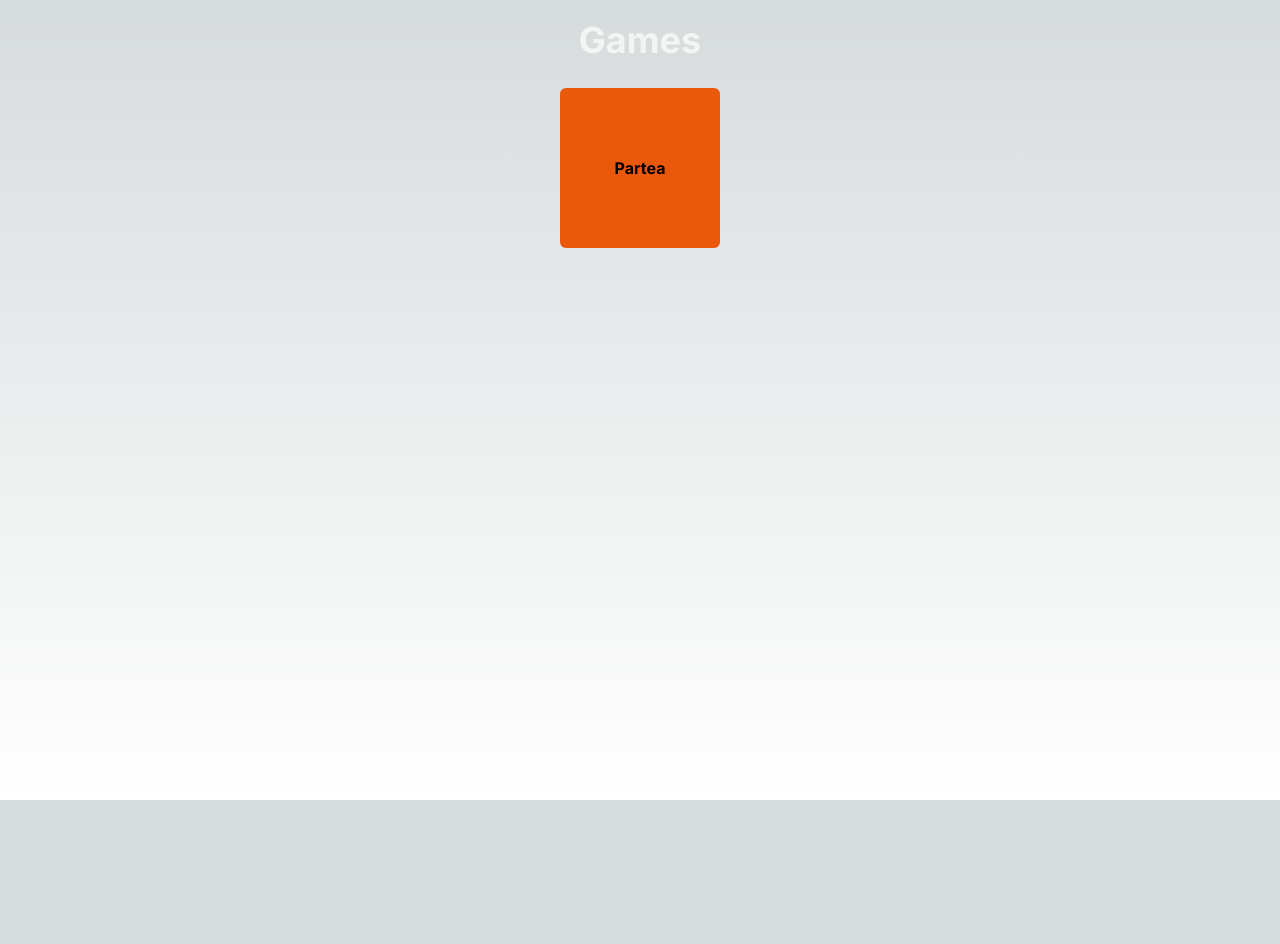
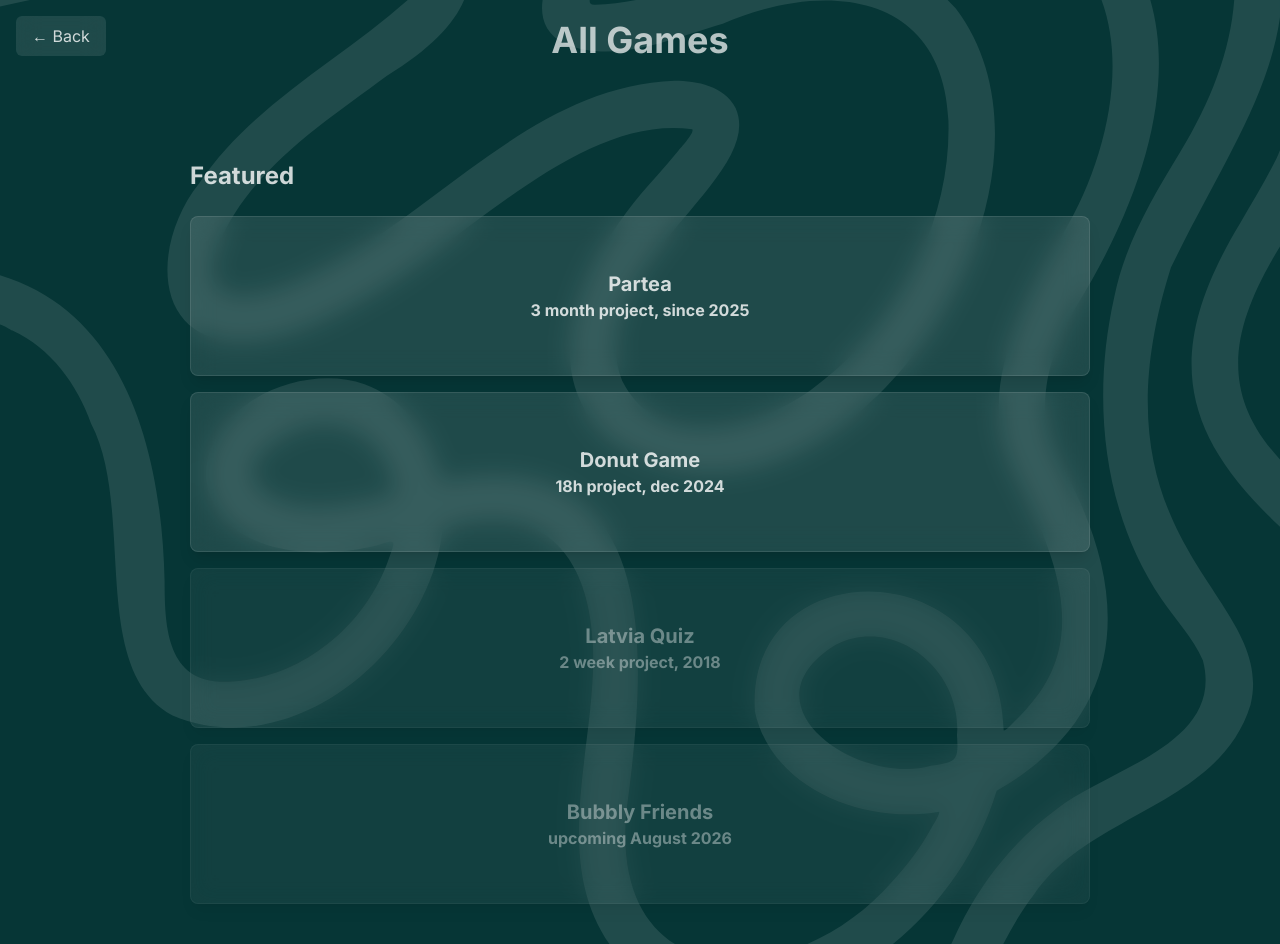
Before and after one commit to KlavsKalnins/portfolio-klavs, a Next.js app: page /games in a window 1280 px wide. Before the commit the page ends 800 px from the top, so only its background shows below. Built offline with nearby package versions, Linux system fonts and the light colour scheme.

Commit message:
updated page

```diff
--- a/src/app/games/page.tsx
+++ b/src/app/games/page.tsx
@@ -1,23 +1,55 @@
-"use client";
+import Link from "next/link";
 
-import Link from "next/link";
-import { FC } from "react";
+const games = [
+  { href: "/games/partea", title: "Partea", description: "3 month project, since 2025", isEnabled: true },
+  { href: "https://play.google.com/store/apps/details?id=com.klavs.unity.donutgame", title: "Donut Game", description: "18h project, dec 2024", isEnabled: true },
+  { href: "/lietotnes/latvian", title: "Latvia Quiz", description: "2 week project, 2018", isEnabled: false },
+  { href: "/games/bubblyFriends", title: "Bubbly Friends", description: "upcoming August 2026", isEnabled: false },
+];
 
+// Ensure even number of items by adding a "Coming Soon" card if necessary
+if (games.length % 2 !== 0) {
+  games.push({ href: "#", title: "Coming Soon", description: "", isEnabled: false });
+}
 
 export default function Games() {
   return (
-    <main className="flex min-h-screen flex-col items-center gap-2">
+    <main className="relative min-h-screen flex flex-col items-center justify-center bg-[#063636] overflow-hidden">
+      {/* Background Line Art */}
+      <div className="absolute inset-0 bg-[url('/partea/line_art.svg')] bg-cover bg-center opacity-10 z-0" />
+
+      <Link
+        href="/"
+        className="absolute top-4 left-4 bg-white/10 backdrop-blur-md px-4 py-2 rounded-md text-white/80 hover:bg-white/20 transition-colors z-10"
+      >
+        ← Back
+      </Link>
+
+      {/* Header */}
       <div className="h-20 flex justify-center items-center z-10">
-        <h1 className="text-4xl font-bold text-white/70 z-10">Games</h1>
+        <h1 className="text-4xl font-bold text-white/70 z-10">All Games</h1>
       </div>
-      <div className="w-full h-full flex flex-wrap justify-center gap-10 z-10">
-        <Link
-          href={"/games/partea"}
-          className="w-40 h-40 bg-orange-600 font-bold flex justify-center items-center rounded-md"
-        >
-          <p className="text-center p-2">Partea</p>
-        </Link>
+
+      {/* Scrolling Section */}
+      <div className="mt-20 w-full max-w-4xl z-10" style={{ width: '90vw', maxWidth: '900px' }}>
+        <div className="mt-0">
+          <h3 className="text-2xl font-bold text-white/80 mb-6">Featured</h3>
+          <div className="grid grid-cols-1 md:grid-cols-1 gap-4">
+            {games.map((game, index) => (
+              <Link
+                key={index}
+                href={game.isEnabled ? game.href : "#"}
+                className={`h-40 bg-white/10 backdrop-blur-md rounded-lg shadow-lg border border-white/10 flex justify-center items-center p-6 w-full transition-colors text-center flex-col
+                  ${game.isEnabled ? "hover:bg-white/20" : "pointer-events-none opacity-50"}`}
+              >
+                <h3 className="text-xl font-bold text-white/80">{game.title}</h3>
+                {game.description && <span className="text-base font-bold text-white/80">{game.description}</span>}
+              </Link>
+            ))}
+          </div>
+        </div>
       </div>
+      <div className="h-10"></div>
     </main>
-  )
+  );
 }
--- a/src/app/games/partea/page.tsx
+++ b/src/app/games/partea/page.tsx
@@ -5,6 +5,13 @@ export default function GamePartea() {
     <main className="relative min-h-screen flex flex-col items-center justify-center bg-[#063636] overflow-hidden">
       {/* Background Line Art */}
       <div className="absolute inset-0 bg-[url('/partea/line_art.svg')] bg-cover bg-center opacity-10 z-0" />
+
+      <Link
+        href="/games"
+        className="absolute top-4 left-4 bg-white/10 backdrop-blur-md px-4 py-2 rounded-md text-white/80 hover:bg-white/20 transition-colors z-10"
+      >
+        ← Back
+      </Link>
 
       {/* Header */}
       <div className="h-20 flex justify-center items-center z-10">
--- a/src/app/globals.css
+++ b/src/app/globals.css
@@ -4,14 +4,14 @@
 
 :root {
   --foreground-rgb: 0, 0, 0;
-  --background-start-rgb: 214, 219, 220;
-  --background-end-rgb: 255, 255, 255;
+  --background-start-rgb: 214, 219, 54;
+  --background-end-rgb: 6, 54, 54;
 }
 
 @media (prefers-color-scheme: dark) {
   :root {
     --foreground-rgb: 255, 255, 255;
-    --background-start-rgb: 0, 0, 0;
+    --background-start-rgb: 6, 54, 54;
     --background-end-rgb: 0, 0, 0;
   }
 }
@@ -29,6 +29,6 @@ body {
 
 .svg-container svg {
   fill: orange; /* Colors the circle */
-  stroke: black; /* Colors the outline */
+  stroke: rgb(6, 54, 54); /* Colors the outline */
   stroke-width: 3;
 }
--- a/src/app/page.tsx
+++ b/src/app/page.tsx
@@ -1,5 +1,6 @@
 "use client";
 import Image from 'next/image'
+import Link from 'next/link';
 
 
 export default function Home() {
@@ -8,6 +9,9 @@ export default function Home() {
   return (
     <main className="flex min-h-screen flex-col items-center justify-between p-10">
       <div className="z-10 max-w-5xl w-full items-center justify-between font-mono text-sm lg:flex flex flex-col gap-2">
+
+      <div className="absolute inset-0 bg-[url('/partea/line_art.svg')] bg-cover bg-center opacity-10 z-0" />
+
         {/* <div className="fixed left-0 top-0 flex w-full justify-center gap-2 border-b border-gray-300 bg-gradient-to-b from-zinc-200 pb-6 pt-8 backdrop-blur-2xl dark:border-neutral-800 dark:bg-zinc-800/30 dark:from-inherit lg:static lg:w-auto  lg:rounded-xl lg:border lg:bg-gray-200 lg:p-4 lg:dark:bg-zinc-800/30">
           <div>Klāvs Kalniņš</div>
         </div> */}
@@ -18,6 +22,12 @@ export default function Home() {
         {/* <p className='text-base'>Creatively Versatile Programmer</p> */}
         <p className='text-xl'>Klāvs Kalniņš</p>
         <a className='text-lg underline' href='https://www.linkedin.com/in/kl%C4%81vs-kalni%C5%86%C5%A1-877633207/'>Linkedin</a>
+        <Link
+          href="/games"
+          className="bg-white/10 backdrop-blur-md px-4 py-2 rounded-md text-white/80 hover:bg-white/20 transition-colors z-10"
+        >
+          Games
+        </Link>
       </div>
 
       <div className="mb-32 grid text-center lg:max-w-5xl lg:w-full lg:mb-0 lg:grid-cols-4 lg:text-left">
```
